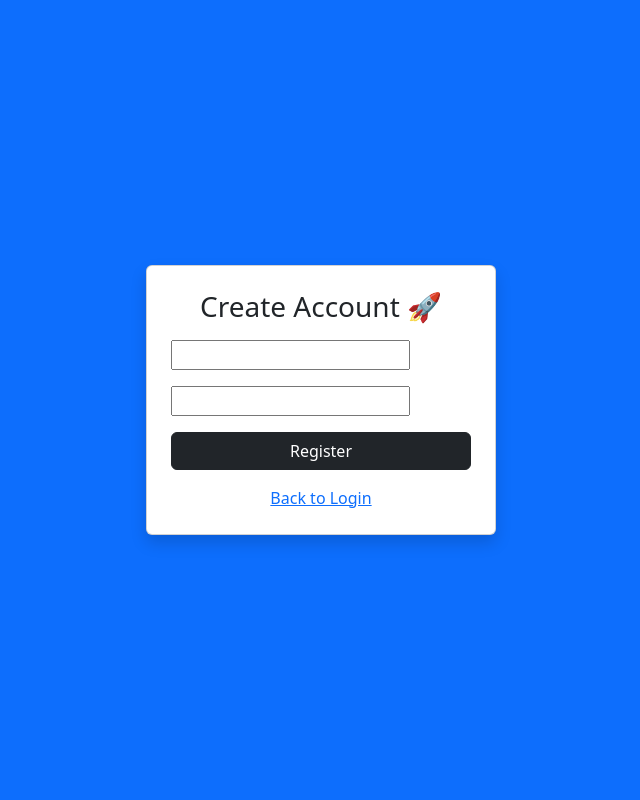
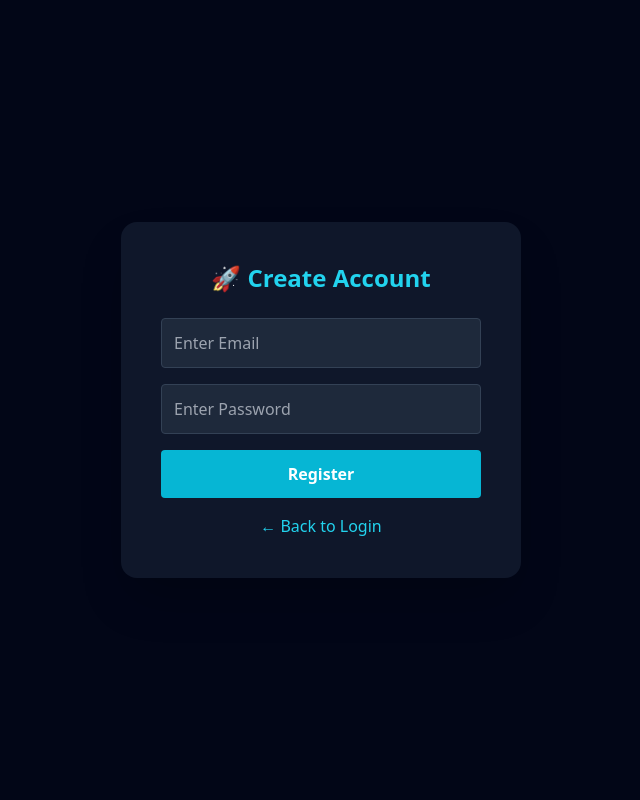
Before and after one commit to sameer-456/phishing-web-project, a Flask app: page /register in a window 1280 px wide. Shown: the whole page, without its empty margins (319-959 px from the left). Run offline with Flask 3, Linux system fonts and the light colour scheme; parts of the project's set-up code (start-up, migrations or seed data) failed here and were passed over; some libraries are stand-ins or nearby versions.

Commit message:
update register page

```diff
--- a/templates/register.html
+++ b/templates/register.html
@@ -1,29 +1,49 @@
 <!DOCTYPE html>
 <html>
 <head>
-    <title>Register</title>
-    <link href="https://cdn.jsdelivr.net/npm/bootstrap@5.3.2/dist/css/bootstrap.min.css" rel="stylesheet">
+<title>Register</title>
+<script src="https://cdn.tailwindcss.com"></script>
 </head>
-<body class="bg-primary d-flex justify-content-center align-items-center vh-100">
 
-<div class="card p-4 shadow" style="width: 350px;">
-    <h3 class="text-center mb-3">Create Account 🚀</h3>
+<body class="bg-slate-950 text-white flex items-center justify-center h-screen">
 
-    <form method="POST" action="{{ url_for('register')}}">
-        <div class="mb-3">
-            <input type="email" name="email" name="email" required>
-        </div>
+<div class="bg-slate-900 p-10 rounded-2xl shadow-2xl w-[400px] text-center">
 
-        <div class="mb-3">
-            <input type="password" name="password" required>
-        </div>
+<h2 class="text-2xl font-bold mb-6 text-cyan-400">
+🚀 Create Account
+</h2>
 
-        <button type="submit" class="btn btn-dark w-100">Register</button>
-    </form>
+<form method="POST" class="space-y-4">
 
-    <div class="text-center mt-3">
-        <a href="/">Back to Login</a>
-    </div>
+<input
+type="email"
+name="email"
+placeholder="Enter Email"
+required
+class="w-full p-3 rounded bg-slate-800 border border-slate-700 text-white"
+/>
+
+<input
+type="password"
+name="password"
+placeholder="Enter Password"
+required
+class="w-full p-3 rounded bg-slate-800 border border-slate-700 text-white"
+/>
+
+<button
+type="submit"
+class="w-full bg-cyan-500 hover:bg-cyan-600 p-3 rounded font-bold transition"
+>
+Register
+</button>
+
+</form>
+
+<a href="/" class="block mt-4 text-cyan-400 hover:underline">
+← Back to Login
+</a>
+
 </div>
 
 </body>
```
